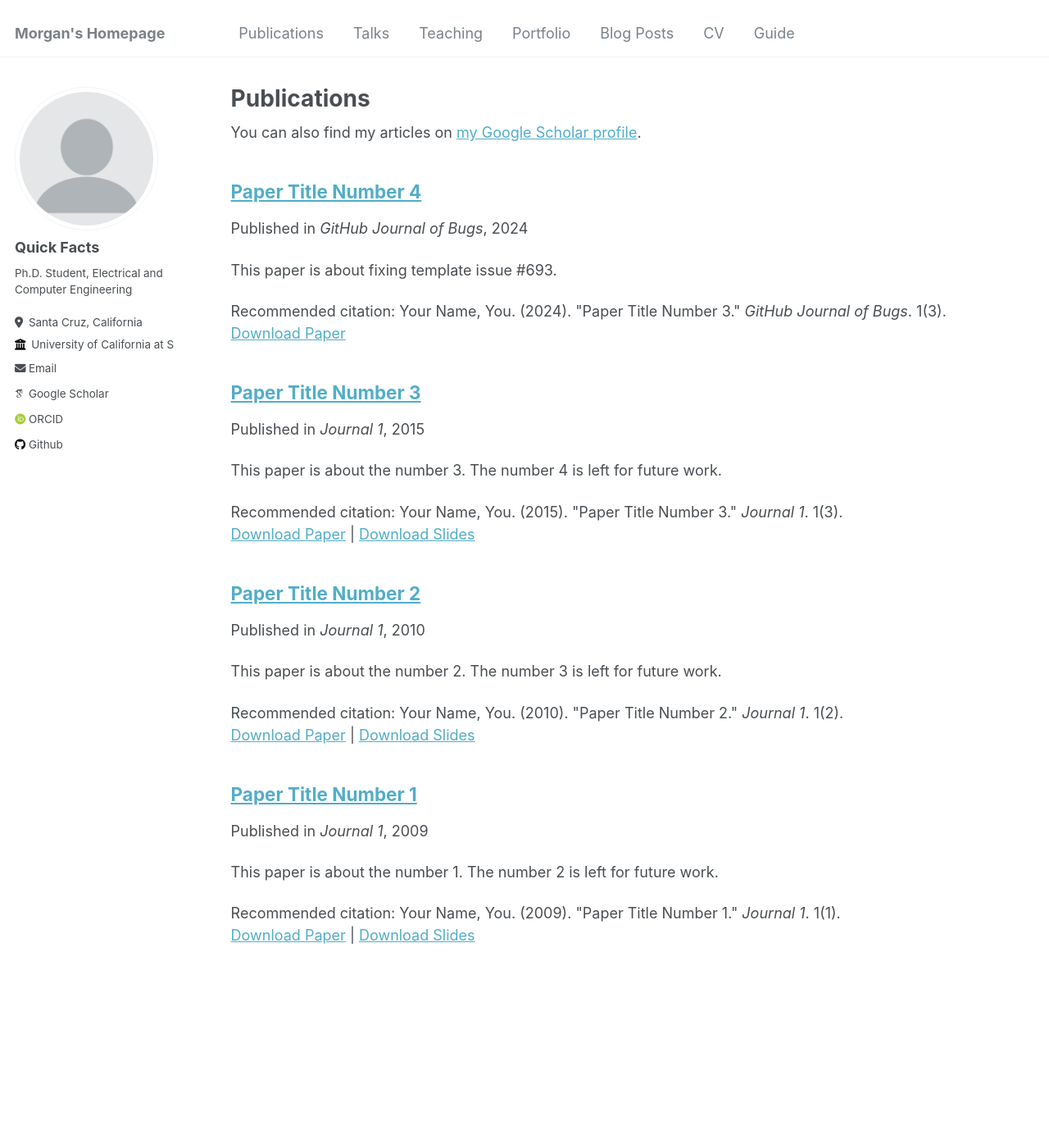
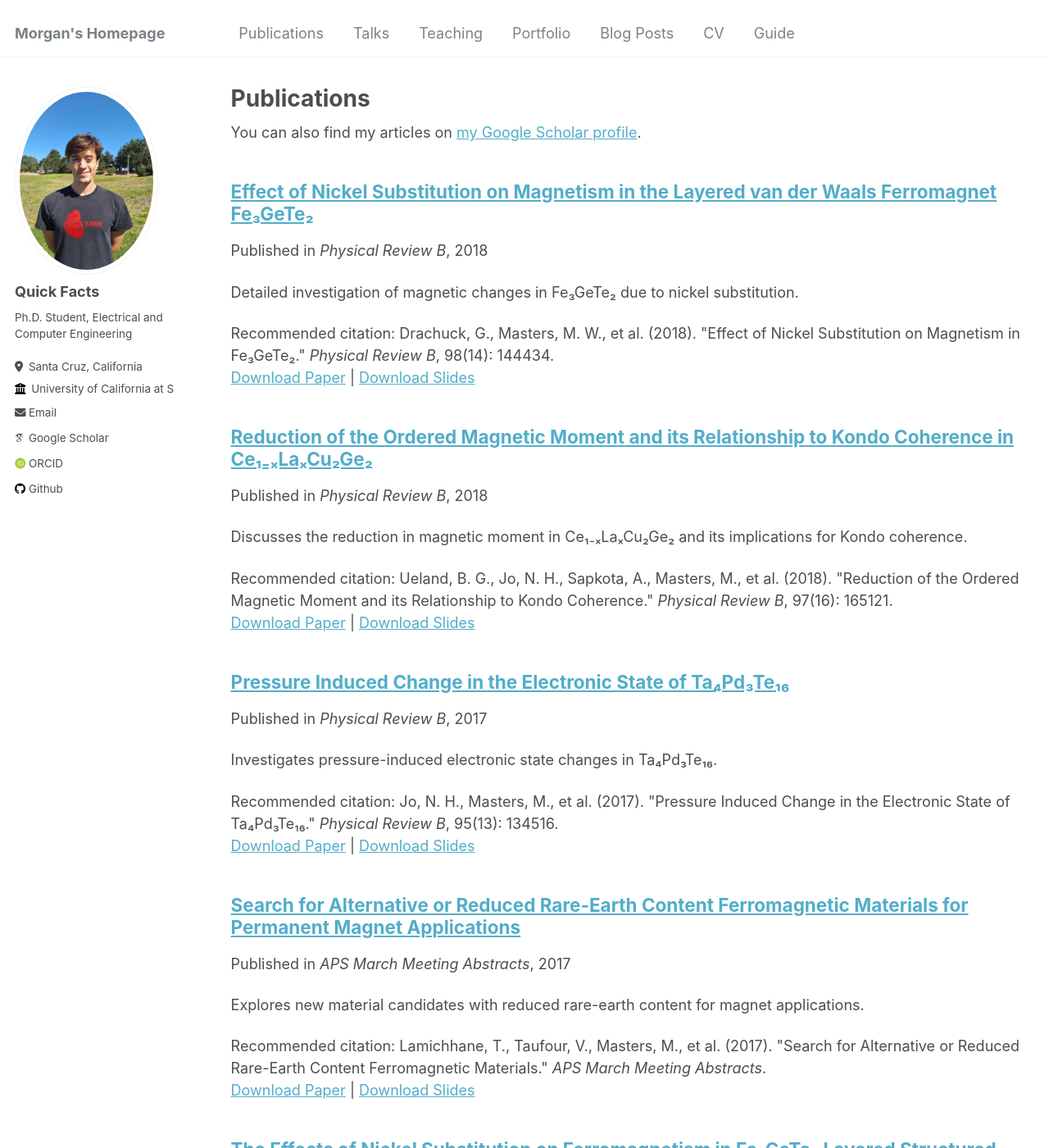
Before and after one commit to MorganMasters/MorganMasters.github.io, a Jekyll site: the page built from _pages/publications.md, in a window 1280 px wide and 1400 px high. Shown: the whole window at 82% size. Built offline with Jekyll 4.4.1, drawn with Linux system fonts in a browser that asks for light colours; some web fonts are replaced; some of the changed text lies outside the part shown.

Commit message:
add pubs, thumbnail headshot

```diff
--- a/_config.yml
+++ b/_config.yml
@@ -21,7 +21,7 @@ repository               : "MorganMasters/MorganMasters.github.io"
 #               Additional customization can be done by editing /_includes/author-profile.html
 author:
   # Biographic information
-  avatar           : "profile.png"
+  avatar           : "mmasters.jpg"
   name             : "Quick Facts"
   pronouns         : # example: "she/her"
   bio              : "Ph.D. Student, Electrical and Computer Engineering"
--- a/_publications/2009-10-01-paper-title-number-1.md
+++ /dev/null
@@ -1,13 +0,0 @@
----
-title: "Paper Title Number 1"
-collection: publications
-permalink: /publication/2009-10-01-paper-title-number-1
-excerpt: 'This paper is about the number 1. The number 2 is left for future work.'
-date: 2009-10-01
-venue: 'Journal 1'
-slidesurl: 'http://academicpages.github.io/files/slides1.pdf'
-paperurl: 'http://academicpages.github.io/files/paper1.pdf'
-citation: 'Your Name, You. (2009). &quot;Paper Title Number 1.&quot; <i>Journal 1</i>. 1(1).'
----
-
-The contents above will be part of a list of publications, if the user clicks the link for the publication than the contents of section will be rendered as a full page, allowing you to provide more information about the paper for the reader. When publications are displayed as a single page, the contents of the above "citation" field will automatically be included below this section in a smaller font.
--- a/_publications/2010-10-01-paper-title-number-2.md
+++ /dev/null
@@ -1,13 +0,0 @@
----
-title: "Paper Title Number 2"
-collection: publications
-permalink: /publication/2010-10-01-paper-title-number-2
-excerpt: 'This paper is about the number 2. The number 3 is left for future work.'
-date: 2010-10-01
-venue: 'Journal 1'
-slidesurl: 'http://academicpages.github.io/files/slides2.pdf'
-paperurl: 'http://academicpages.github.io/files/paper2.pdf'
-citation: 'Your Name, You. (2010). &quot;Paper Title Number 2.&quot; <i>Journal 1</i>. 1(2).'
----
-
-The contents above will be part of a list of publications, if the user clicks the link for the publication than the contents of section will be rendered as a full page, allowing you to provide more information about the paper for the reader. When publications are displayed as a single page, the contents of the above "citation" field will automatically be included below this section in a smaller font.
--- /dev/null
+++ b/_publications/2015-04-01-vtio2-properties.md
@@ -0,0 +1,11 @@
+---
+title: "Physical Properties of V₁₋ₓTiₓO₂ (0 < x < 0.187) Single Crystals"
+collection: publications
+permalink: /publication/2015-04-01-vti-o2-properties
+excerpt: 'Analyzes the evolution of physical properties in Ti-substituted VO₂ single crystals.'
+date: 2015-04-01
+venue: 'APL Materials'
+slidesurl: 'http://academicpages.github.io/files/slides3.pdf'
+paperurl: 'http://academicpages.github.io/files/paper3.pdf'
+citation: 'Kong, T., Masters, M. W., Bud’ko, S. L., & Canfield, P. C. (2015). "Physical Properties of V₁₋ₓTiₓO₂." <i>APL Materials</i>, 3(4).'
+---
--- a/_publications/2015-10-01-paper-title-number-3.md
+++ /dev/null
@@ -1,13 +0,0 @@
----
-title: "Paper Title Number 3"
-collection: publications
-permalink: /publication/2015-10-01-paper-title-number-3
-excerpt: 'This paper is about the number 3. The number 4 is left for future work.'
-date: 2015-10-01
-venue: 'Journal 1'
-slidesurl: 'http://academicpages.github.io/files/slides3.pdf'
-paperurl: 'http://academicpages.github.io/files/paper3.pdf'
-citation: 'Your Name, You. (2015). &quot;Paper Title Number 3.&quot; <i>Journal 1</i>. 1(3).'
----
-
-The contents above will be part of a list of publications, if the user clicks the link for the publication than the contents of section will be rendered as a full page, allowing you to provide more information about the paper for the reader. When publications are displayed as a single page, the contents of the above "citation" field will automatically be included below this section in a smaller font.
--- /dev/null
+++ b/_publications/2016-09-01-ferromagnetism-zrmnp-hfmnp.md
@@ -0,0 +1,11 @@
+---
+title: "Discovery of Ferromagnetism with Large Magnetic Anisotropy in ZrMnP and HfMnP"
+collection: publications
+permalink: /publication/2016-09-01-ferromagnetism-zrmnp-hfmnp
+excerpt: 'This study reveals ferromagnetic behavior with large magnetic anisotropy in ZrMnP and HfMnP.'
+date: 2016-09-01
+venue: 'Applied Physics Letters'
+slidesurl: 'http://academicpages.github.io/files/slides2.pdf'
+paperurl: 'http://academicpages.github.io/files/paper2.pdf'
+citation: 'Lamichhane, T. N., Taufour, V., Masters, M. W., et al. (2016). "Discovery of Ferromagnetism with Large Magnetic Anisotropy in ZrMnP and HfMnP." <i>Applied Physics Letters</i>, 109(9).'
+---
--- /dev/null
+++ b/_publications/2017-03-01-magnetic-anisotropy-hfmnp.md
@@ -0,0 +1,11 @@
+---
+title: "Large Magnetic Anisotropy in HfMnP"
+collection: publications
+permalink: /publication/2017-03-01-anisotropy-hfmnp
+excerpt: 'Reports significant magnetic anisotropy in HfMnP with potential for magnet applications.'
+date: 2017-03-01
+venue: 'APS March Meeting Abstracts'
+slidesurl: 'http://academicpages.github.io/files/slides7.pdf'
+paperurl: 'http://academicpages.github.io/files/paper7.pdf'
+citation: 'Parker, D., Masters, M., et al. (2017). "Large Magnetic Anisotropy in HfMnP." <i>APS March Meeting Abstracts</i>.'
+---
--- /dev/null
+++ b/_publications/2017-03-01-nickel-substitution.md
@@ -0,0 +1,11 @@
+---
+title: "The Effects of Nickel Substitution on Ferromagnetism in Fe₃GeTe₂ Layered Structured Compound"
+collection: publications
+permalink: /publication/2017-03-01-nickel-ferromagnetism-fe3gete2
+excerpt: 'Nickel substitution effects on the ferromagnetism of Fe₃GeTe₂ are explored in this APS abstract.'
+date: 2017-03-01
+venue: 'APS March Meeting Abstracts'
+slidesurl: 'http://academicpages.github.io/files/slides1.pdf'
+paperurl: 'http://academicpages.github.io/files/paper1.pdf'
+citation: 'Drachuck, G., Masters, M. W., Taufour, V., Lamichhane, T. N., et al. (2017). "The Effects of Nickel Substitution on Ferromagnetism in Fe₃GeTe₂." <i>APS March Meeting Abstracts</i>.'
+---
--- /dev/null
+++ b/_publications/2017-03-01-rare-earth-alternatives.md
@@ -0,0 +1,11 @@
+---
+title: "Search for Alternative or Reduced Rare-Earth Content Ferromagnetic Materials for Permanent Magnet Applications"
+collection: publications
+permalink: /publication/2017-03-01-rare-earth-magnets
+excerpt: 'Explores new material candidates with reduced rare-earth content for magnet applications.'
+date: 2017-03-01
+venue: 'APS March Meeting Abstracts'
+slidesurl: 'http://academicpages.github.io/files/slides5.pdf'
+paperurl: 'http://academicpages.github.io/files/paper5.pdf'
+citation: 'Lamichhane, T., Taufour, V., Masters, M., et al. (2017). "Search for Alternative or Reduced Rare-Earth Content Ferromagnetic Materials." <i>APS March Meeting Abstracts</i>.'
+---
--- /dev/null
+++ b/_publications/2017-04-01-pressure-electronic-state-ta4pd3te16.md
@@ -0,0 +1,11 @@
+---
+title: "Pressure Induced Change in the Electronic State of Ta₄Pd₃Te₁₆"
+collection: publications
+permalink: /publication/2017-04-01-pressure-ta4pd3te16
+excerpt: 'Investigates pressure-induced electronic state changes in Ta₄Pd₃Te₁₆.'
+date: 2017-04-01
+venue: 'Physical Review B'
+slidesurl: 'http://academicpages.github.io/files/slides6.pdf'
+paperurl: 'http://academicpages.github.io/files/paper6.pdf'
+citation: 'Jo, N. H., Masters, M., et al. (2017). "Pressure Induced Change in the Electronic State of Ta₄Pd₃Te₁₆." <i>Physical Review B</i>, 95(13): 134516.'
+---
--- /dev/null
+++ b/_publications/2018-04-18-magnetic-moment-and-kondo-coherence.md
@@ -0,0 +1,11 @@
+---
+title: "Reduction of the Ordered Magnetic Moment and its Relationship to Kondo Coherence in Ce₁₋ₓLaₓCu₂Ge₂"
+collection: publications
+permalink: /publication/2018-04-18-kondo-ce-la-cu-ge
+excerpt: 'Discusses the reduction in magnetic moment in Ce₁₋ₓLaₓCu₂Ge₂ and its implications for Kondo coherence.'
+date: 2018-04-18
+venue: 'Physical Review B'
+slidesurl: 'http://academicpages.github.io/files/slides4.pdf'
+paperurl: 'http://academicpages.github.io/files/paper4.pdf'
+citation: 'Ueland, B. G., Jo, N. H., Sapkota, A., Masters, M., et al. (2018). "Reduction of the Ordered Magnetic Moment and its Relationship to Kondo Coherence." <i>Physical Review B</i>, 97(16): 165121.'
+---
--- /dev/null
+++ b/_publications/2018-10-01-nickel-doping-fe3gete2.md
@@ -0,0 +1,11 @@
+---
+title: "Effect of Nickel Substitution on Magnetism in the Layered van der Waals Ferromagnet Fe₃GeTe₂"
+collection: publications
+permalink: /publication/2018-10-01-nickel-doping-fe3gete2
+excerpt: 'Detailed investigation of magnetic changes in Fe₃GeTe₂ due to nickel substitution.'
+date: 2018-10-01
+venue: 'Physical Review B'
+slidesurl: 'http://academicpages.github.io/files/slides8.pdf'
+paperurl: 'http://academicpages.github.io/files/paper8.pdf'
+citation: 'Drachuck, G., Masters, M. W., et al. (2018). "Effect of Nickel Substitution on Magnetism in Fe₃GeTe₂." <i>Physical Review B</i>, 98(14): 144434.'
+---
--- a/_publications/2024-02-17-paper-title-number-4.md
+++ /dev/null
@@ -1,12 +0,0 @@
----
-title: "Paper Title Number 4"
-collection: publications
-permalink: /publication/2024-02-17-paper-title-number-4
-excerpt: 'This paper is about fixing template issue #693.'
-date: 2024-02-17
-venue: 'GitHub Journal of Bugs'
-paperurl: 'http://academicpages.github.io/files/paper3.pdf'
-citation: 'Your Name, You. (2024). &quot;Paper Title Number 3.&quot; <i>GitHub Journal of Bugs</i>. 1(3).'
----
-
-The contents above will be part of a list of publications, if the user clicks the link for the publication than the contents of section will be rendered as a full page, allowing you to provide more information about the paper for the reader. When publications are displayed as a single page, the contents of the above "citation" field will automatically be included below this section in a smaller font.
```
Also changed, not shown: images/mmasters.jpg (added).
